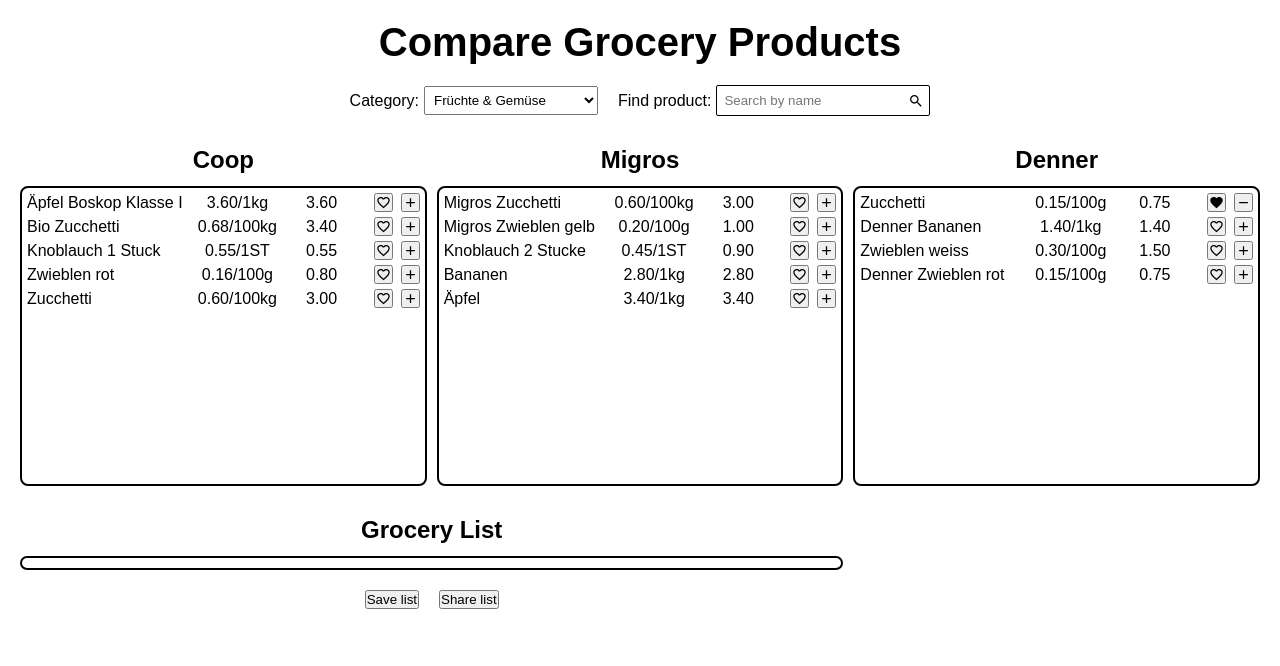
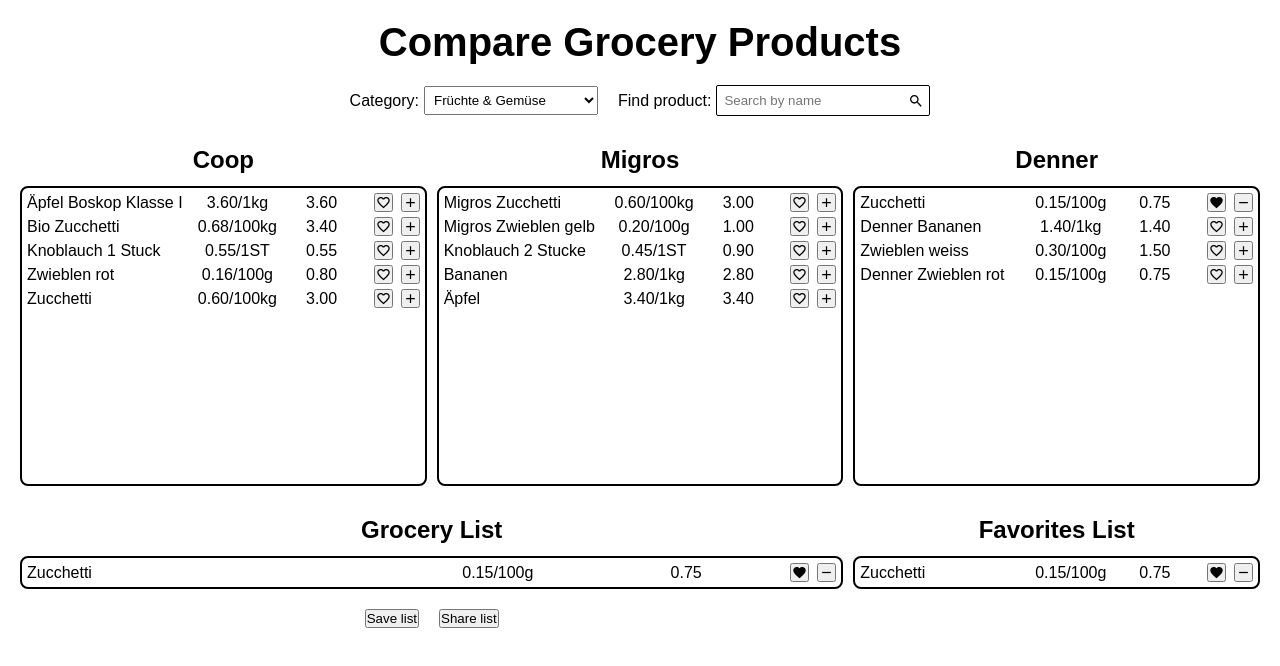
Before and after one commit to bryturner/grocery-comparison-client, a React (Create React App) app: page / in a window 1280 px wide. Shown: the top 666 px of the page. Built offline with nearby package versions, Linux system fonts and the light colour scheme.

Commit message:
grocery and favorites funtional

```diff
--- a/src/components/FavoritesList/FavoritesList.jsx
+++ b/src/components/FavoritesList/FavoritesList.jsx
@@ -22,20 +22,25 @@
   text-align: center;
 `;
 
-function FavoritesList({ favorites, groceryList }) {
+function FavoritesList({
+  userFavoritesList,
+  setUserFavoritesList,
+  groceryList,
+}) {
   return (
     <Container>
       <Header>Favorites List</Header>
       <List>
-        {Object.keys(favorites).length === 0 ? (
+        {userFavoritesList.length === 0 ? (
           <FavoritesText>Add to favorites</FavoritesText>
         ) : (
-          Object.values(favorites).map((product, i) => (
+          userFavoritesList.map((product) => (
             <Product
               product={product}
-              favorites={favorites}
+              userFavoritesList={userFavoritesList}
+              setUserFavoritesList={setUserFavoritesList}
               groceryList={groceryList}
-              key={i}
+              key={product._id}
             />
           ))
         )}
--- a/src/components/GroceryList/GroceryList.jsx
+++ b/src/components/GroceryList/GroceryList.jsx
@@ -2,7 +2,6 @@
 import styled from "styled-components";
 import { BORDER, LIST } from "../../constants/styles";
 import Product from "../Product/Product";
-import GroceryListItem from "./GroceryListItem";
 
 const Container = styled.div`
   grid-column: 1 / 3;
@@ -22,17 +21,7 @@
   text-align: center;
 `;
 
-function GroceryList({
-  groceryList,
-  userFavoritesList,
-  products,
-  user,
-  setGroceryList,
-  setUserFavoritesList,
-}) {
-  useEffect(() => {
-    console.log(groceryList);
-  }, []);
+function GroceryList({ groceryList, setGroceryList, userFavoritesList }) {
   return (
     <Container>
       <Header>Grocery List</Header>
@@ -40,21 +29,17 @@
         {groceryList.length === 0 ? (
           <Text>Add to grocery list</Text>
         ) : (
-          products
-            .filter((product) => groceryList.includes(product._id))
-            .map((product) => {
+          groceryList.map((product) => {
+            return (
               <Product
                 product={product}
-                user={user}
-                userFavoritesList={userFavoritesList}
-                setUserFavoritesList={setUserFavoritesList}
                 groceryList={groceryList}
                 setGroceryList={setGroceryList}
-                // selectedProduct={selectedProduct}
-                // setSelectedProduct={setSelectedProduct}
+                userFavoritesList={userFavoritesList}
                 key={product._id}
-              />;
-            })
+              />
+            );
+          })
         )}
       </List>
     </Container>
--- a/src/components/Product/Product.jsx
+++ b/src/components/Product/Product.jsx
@@ -57,14 +57,12 @@
   user,
   userFavoritesList,
   setUserFavoritesList,
-  userGroceryList,
-  setUserGroceryList,
   groceryList,
   setGroceryList,
   selectedProduct,
   setSelectedProduct,
 }) {
-  const [onFavorites, setOnFavorites] = useState(false);
+  const [onFavoritesList, setOnFavoritesList] = useState(false);
   const [onGroceryList, setOnGroceryList] = useState(false);
 
   const handleProductClicked = () => {
@@ -75,64 +73,62 @@
     }
   };
 
-  //   User favorites list
+  //  ====== User favorites list  ======
   const handleFavoriteClick = (id) => {
-    if (onFavorites) {
-      setOnFavorites(false);
+    if (onFavoritesList) {
+      setOnFavoritesList(false);
       setUserFavoritesList(
-        userFavoritesList.filter((favorite) => {
-          return favorite != id;
+        userFavoritesList.filter((listProduct) => {
+          return listProduct._id !== id;
         })
       );
-      // Will be updated in database with put
-      user.lists.favorites = userFavoritesList.filter((favorite) => {
-        return favorite != id;
-      });
+      // Local storage access
     }
 
-    if (!onFavorites) {
-      setOnFavorites(true);
-      setUserFavoritesList([...userFavoritesList, id]);
-      // Will be updated in database with put
-      user.lists.favorites.push(id);
+    if (!onFavoritesList) {
+      setOnFavoritesList(true);
+      setUserFavoritesList([...userFavoritesList, product]);
+      // Local storage access
     }
   };
 
   const checkOnUserFavoritesList = useCallback(() => {
-    if (userFavoritesList.includes(product._id)) {
-      setOnFavorites(true);
+    if (
+      userFavoritesList.some((listProduct) => listProduct._id === product._id)
+    ) {
+      setOnFavoritesList(true);
+    } else {
+      setOnFavoritesList(false);
     }
-  }, [userFavoritesList, setOnFavorites]);
+  }, [userFavoritesList, setOnFavoritesList]);
 
   useEffect(() => {
     checkOnUserFavoritesList();
   }, [checkOnUserFavoritesList]);
 
-  //   User grocery list
+  // ===== User grocery list =====
   const handleGroceryListClick = (id) => {
     if (onGroceryList) {
       setOnGroceryList(false);
       setGroceryList(
-        groceryList.filter((grocery) => {
-          return (grocery = !id);
+        groceryList.filter((listProduct) => {
+          return listProduct._id !== id;
         })
       );
-      // Will be updated in database with put
-      user.lists.grocList = groceryList.filter((grocery) => {
-        return (grocery = !id);
-      });
+      // Local storage access
     }
     if (!onGroceryList) {
       setOnGroceryList(true);
-      setGroceryList([...groceryList, id]);
-      // Will be updated in database with put
-      user.lists.grocList.push(id);
+      setGroceryList([...groceryList, product]);
+      // Local storage access
     }
   };
 
   const checkOnGroceryList = useCallback(() => {
-    if (groceryList.includes(product._id)) {
+    if (groceryList.some((listProduct) => listProduct._id === product._id)) {
       setOnGroceryList(true);
+    } else {
+      setOnGroceryList(false);
     }
   }, [groceryList, setOnGroceryList]);
 
@@ -159,7 +155,7 @@
           aria-label="favorite"
           onClick={() => handleFavoriteClick(product._id)}
         >
-          {onFavorites ? <Favorite /> : <FavoriteBorderOutlined />}
+          {onFavoritesList ? <Favorite /> : <FavoriteBorderOutlined />}
         </Button>
         <Button
           aria-label="grocery-list"
--- a/src/components/StoreList/StoreList.jsx
+++ b/src/components/StoreList/StoreList.jsx
@@ -29,8 +29,6 @@
   user,
   userFavoritesList,
   setUserFavoritesList,
-  userGroceryList,
-  setUserGroceryList,
   groceryList,
   setGroceryList,
   selectedProduct,
@@ -73,8 +71,6 @@
                   setUserFavoritesList={setUserFavoritesList}
                   groceryList={groceryList}
                   setGroceryList={setGroceryList}
-                  userGroceryList={userGroceryList}
-                  setUserGroceryList={setUserGroceryList}
                   selectedProduct={selectedProduct}
                   setSelectedProduct={setSelectedProduct}
                   key={product._id}
@@ -90,8 +86,6 @@
                   setUserFavoritesList={setUserFavoritesList}
                   groceryList={groceryList}
                   setGroceryList={setGroceryList}
-                  userGroceryList={userGroceryList}
-                  setUserGroceryList={setUserGroceryList}
                   selectedProduct={selectedProduct}
                   setSelectedProduct={setSelectedProduct}
                   key={product._id}
--- a/src/data.js
+++ b/src/data.js
@@ -204,8 +204,32 @@
   password: "hashed password",
   //   in db will use Product._id('ID') pattern
   lists: {
-    favorites: ["1"],
-    grocList: ["1"],
+    favorites: [
+      {
+        _id: "1",
+        storeName: "Denner",
+        title: "Zucchetti",
+        price: 0.75,
+        categories: ["fruechte-gemuese"],
+        increment: { incrPrice: 0.15, incrQty: 100, incrStr: "0.15/100g" },
+        quantity: { qtyAmount: 500, qtyStr: "500g" },
+        favorites: [],
+        grocList: [],
+      },
+    ],
+    grocList: [
+      {
+        _id: "1",
+        storeName: "Denner",
+        title: "Zucchetti",
+        price: 0.75,
+        categories: ["fruechte-gemuese"],
+        increment: { incrPrice: 0.15, incrQty: 100, incrStr: "0.15/100g" },
+        quantity: { qtyAmount: 500, qtyStr: "500g" },
+        favorites: [],
+        grocList: [],
+      },
+    ],
   },
 };
 
@@ -219,25 +243,3 @@
     grocList: ["2"],
   },
 };
-
-export const testUser3 = {
-  _id: "9876",
-  name: "Gary Snail",
-  username: "email@email.com",
-  password: "hashed password",
-  //   in db will use Product._id('ID') pattern
-  lists: {
-    favorites: ["1"],
-    grocList: [
-      {
-        _id: "3",
-        storeName: "Coop",
-        title: "Bio Zucchetti",
-        price: 3.4,
-        categories: ["fruechte-gemuese"],
-        increment: { incrPrice: 0.68, incrQty: 100, incrStr: "0.68/100kg" },
-        quantity: { qtyAmount: 500, qtyStr: "500kg" },
-      },
-    ],
-  },
-};
--- a/src/pages/HomePage.jsx
+++ b/src/pages/HomePage.jsx
@@ -7,7 +7,7 @@
 import SearchBox from "../components/SearchBox/SearchBox";
 import StoreList from "../components/StoreList/StoreList";
 import FavoritesList from "../components/FavoritesList/FavoritesList";
-import { storeNames, testProducts, testUser1, testUser3 } from "../data";
+import { storeNames, testProducts, testUser1 } from "../data";
 import { compareTwoProductTitles } from "../helpers";
 
 const Container = styled.div`
@@ -54,9 +54,7 @@
   const [selectedProduct, setSelectedProduct] = useState(undefined);
 
   const [groceryList, setGroceryList] = useState(user.lists.grocList);
-  const [userGroceryList, setUserGroceryList] = useState(
-    testUser3.lists.grocList
-  );
+
   const [userFavoritesList, setUserFavoritesList] = useState(
     user.lists.favorites
   );
@@ -103,7 +101,7 @@
   }, [selectedProduct]);
 
   //   useEffect(() => {
-  //     getProducts();
+  //     console.log(groceryList);
   //   }, []);
 
   return (
@@ -123,9 +121,8 @@
             user={user}
             userFavoritesList={userFavoritesList}
             setUserFavoritesList={setUserFavoritesList}
+            setGroceryList={setGroceryList}
             groceryList={groceryList}
-            userGroceryList={userGroceryList}
-            setUserGroceryList={setUserGroceryList}
             selectedProduct={selectedProduct}
             setSelectedProduct={setSelectedProduct}
             key={storeName}
@@ -135,12 +132,13 @@
         <GroceryList
           userFavoritesList={userFavoritesList}
           groceryList={groceryList}
-          products={products}
-          user={user}
-          setUserFavoritesList={setUserFavoritesList}
           setGroceryList={setGroceryList}
         />
-        {/* <FavoritesList favorites={favorites} groceryList={groceryList} /> */}
+        <FavoritesList
+          userFavoritesList={userFavoritesList}
+          setUserFavoritesList={setUserFavoritesList}
+          groceryList={groceryList}
+        />
         <ButtonContainer>
           <ListButton>Save list</ListButton>
           <ListButton>Share list</ListButton>
```
Also changed, not shown: 2 other files (tests, documents, lock files or other folders).
